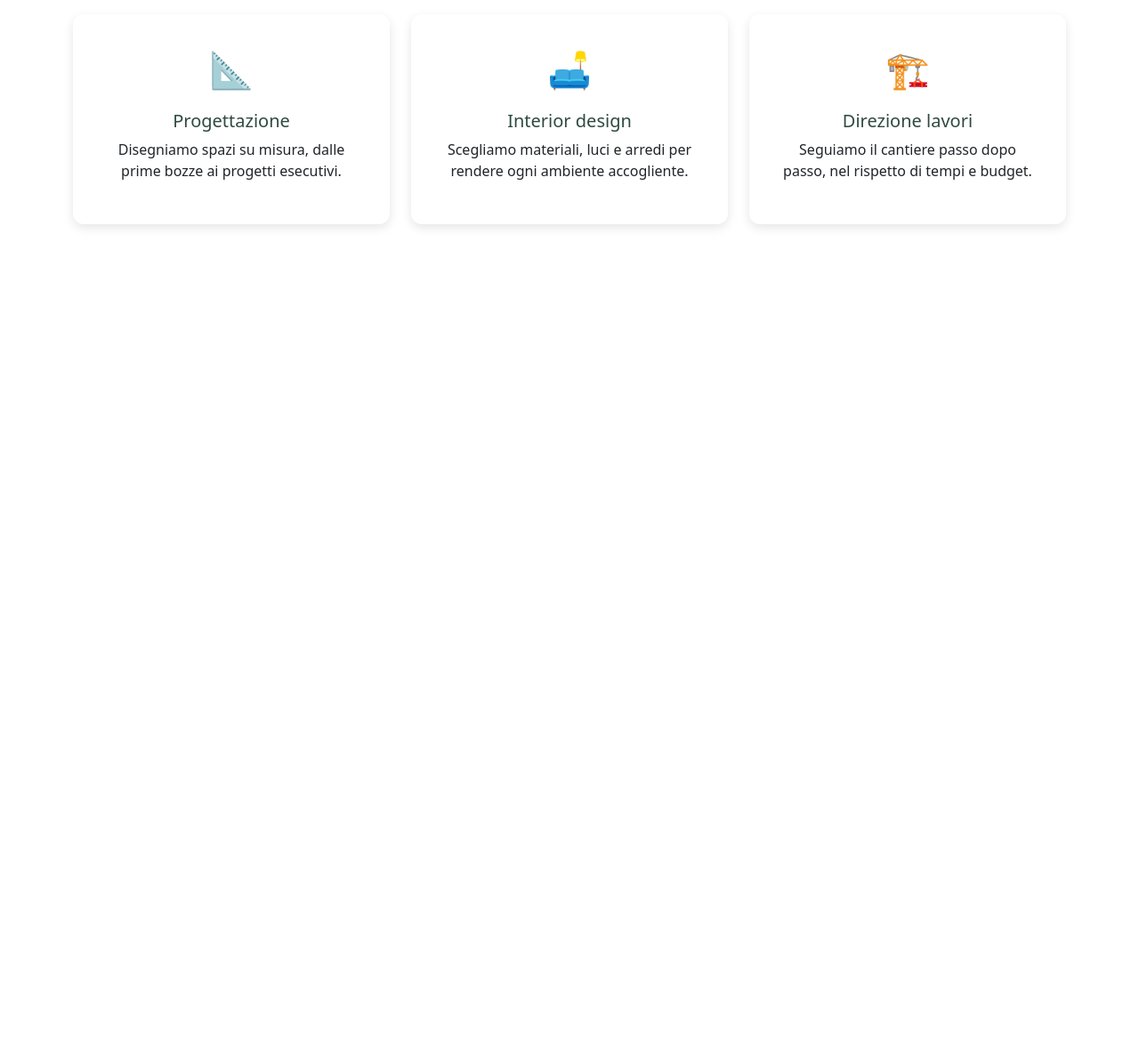
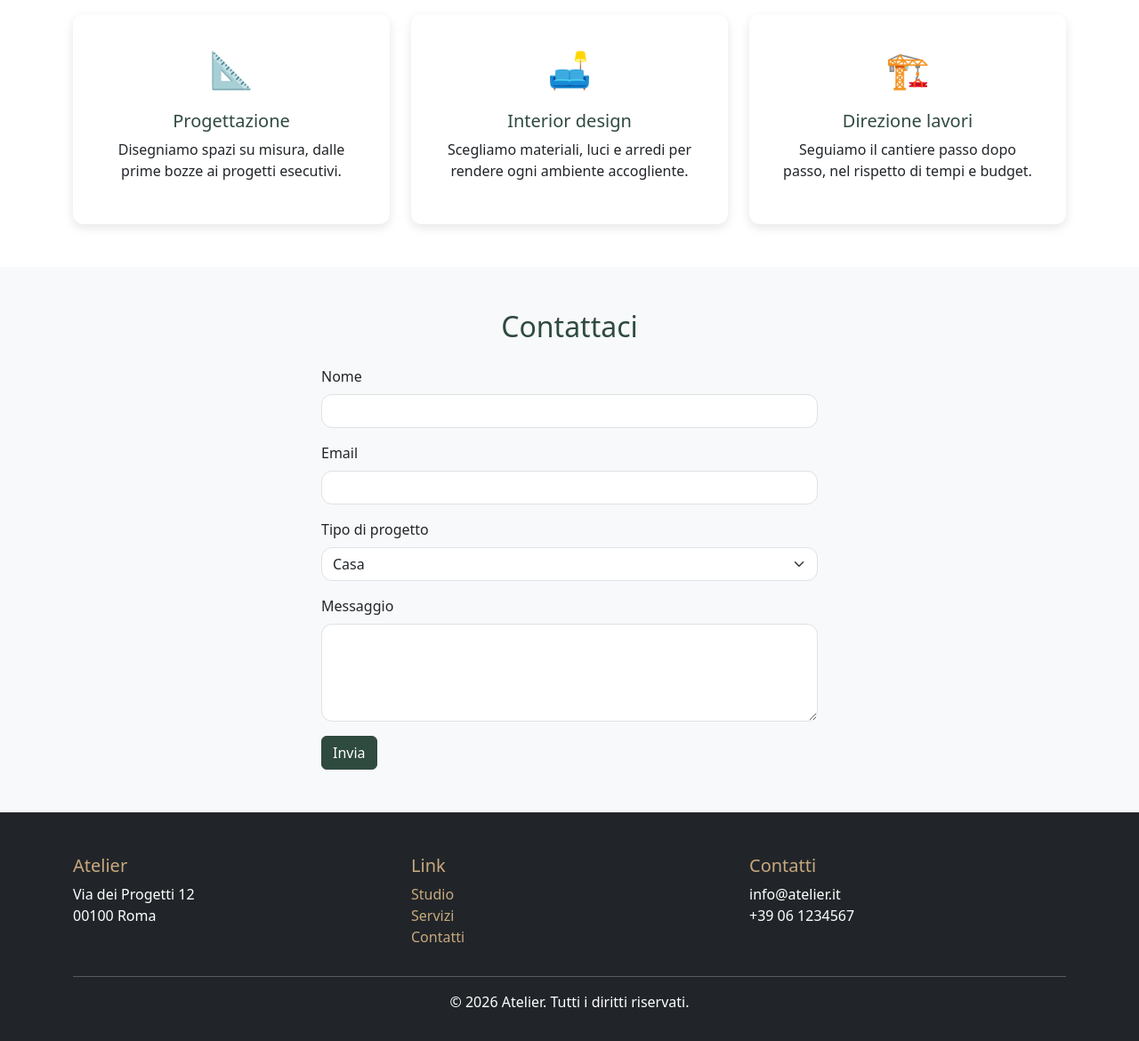
Before and after one commit to paoloncw/EpicodeProgettoW6, a plain HTML site: page index.html in a window 1280 px wide. Shown: the part 846-2016 px from the top of the page at 89% size. Before the commit the page ends 1146 px from the top, so only its background shows below. Drawn offline with nearby package versions, Linux system fonts and the light colour scheme.

Commit message:
form contatti, footer, tema

```diff
--- a/assets/css/style.scss
+++ b/assets/css/style.scss
@@ -1,11 +1,12 @@
 // Atelier — Week Project Settimana VI
+// Definisci qui le tue variabili, mixin, override Bootstrap.
 
-// === Variabili ===
+// === Variabili (definisci $brand-primary, $brand-secondary, $radius-base, ecc.) ===
 $brand-primary: #2f4a3f;
 $brand-secondary: #c8a97e;
 $radius-base: 12px;
 
-// === Mixin ===
+// === Mixin (definisci almeno @mixin card-elevata o equivalente) ===
 @mixin card-elevata {
   border-radius: $radius-base;
   box-shadow: 0 4px 12px rgba(0, 0, 0, 0.1);
@@ -17,7 +18,7 @@ $radius-base: 12px;
   }
 }
 
-// === Override Bootstrap ===
+// === Override Bootstrap (sovrascrivi .btn-primary, .bg-primary, .text-primary col tuo colore brand) ===
 .btn-primary {
   background-color: $brand-primary;
   border-color: $brand-primary;
@@ -31,7 +32,7 @@ $radius-base: 12px;
   color: $brand-primary !important;
 }
 
-// === Stili custom delle sezioni ===
+// === Stili custom delle sezioni (header sticky, hero, servizi, contatti, footer) ===
 header {
   position: sticky;
   top: 0;
@@ -65,3 +66,34 @@ header {
     }
   }
 }
+
+#contatti {
+  h2 {
+    color: $brand-primary;
+  }
+
+  .form-control,
+  .form-select {
+    border-radius: $radius-base;
+
+    &:focus {
+      border-color: $brand-primary;
+      box-shadow: 0 0 0 0.2rem rgba($brand-primary, 0.25);
+    }
+  }
+}
+
+footer {
+  a {
+    color: $brand-secondary;
+    text-decoration: none;
+
+    &:hover {
+      text-decoration: underline;
+    }
+  }
+
+  h5 {
+    color: $brand-secondary;
+  }
+}
--- a/index.html
+++ b/index.html
@@ -48,12 +48,61 @@
       </div>
     </section>
 
-    <section id="contatti">
-      <!-- Form contatti Bootstrap, larghezza limitata e centrata -->
+    <section id="contatti" class="py-5 bg-light">
+      <div class="container">
+        <h2 class="text-center mb-4">Contattaci</h2>
+        <div class="col-12 col-md-8 col-lg-6 mx-auto">
+          <form id="form-contatti">
+            <div class="mb-3">
+              <label for="nome" class="form-label">Nome</label>
+              <input type="text" class="form-control" id="nome">
+            </div>
+            <div class="mb-3">
+              <label for="email" class="form-label">Email</label>
+              <input type="email" class="form-control" id="email">
+            </div>
+            <div class="mb-3">
+              <label for="tipo" class="form-label">Tipo di progetto</label>
+              <select class="form-select" id="tipo">
+                <option>Casa</option>
+                <option>Ufficio</option>
+                <option>Negozio</option>
+                <option>Altro</option>
+              </select>
+            </div>
+            <div class="mb-3">
+              <label for="messaggio" class="form-label">Messaggio</label>
+              <textarea class="form-control" id="messaggio" rows="4"></textarea>
+            </div>
+            <button type="submit" class="btn btn-primary">Invia</button>
+          </form>
+        </div>
+      </div>
     </section>
 
-    <footer>
-      <!-- 3 colonne: Atelier+indirizzo / Link / Contatti. Copyright in fondo -->
+    <footer class="bg-dark text-white py-5">
+      <div class="container">
+        <div class="row g-4">
+          <div class="col-12 col-md-4">
+            <h5>Atelier</h5>
+            <p>Via dei Progetti 12<br>00100 Roma</p>
+          </div>
+          <div class="col-12 col-md-4">
+            <h5>Link</h5>
+            <ul class="list-unstyled">
+              <li><a href="#studio">Studio</a></li>
+              <li><a href="#servizi">Servizi</a></li>
+              <li><a href="#contatti">Contatti</a></li>
+            </ul>
+          </div>
+          <div class="col-12 col-md-4">
+            <h5>Contatti</h5>
+            <p>info@atelier.it<br>+39 06 1234567</p>
+          </div>
+        </div>
+        <hr>
+        <p class="text-center mb-0">© 2026 Atelier. Tutti i diritti riservati.</p>
+      </div>
     </footer>
 
     <script src="https://cdn.jsdelivr.net/npm/bootstrap@5.3.3/dist/js/bootstrap.bundle.min.js"></script>
```
Also changed, not shown: assets/css/style.css, 1 other file.
